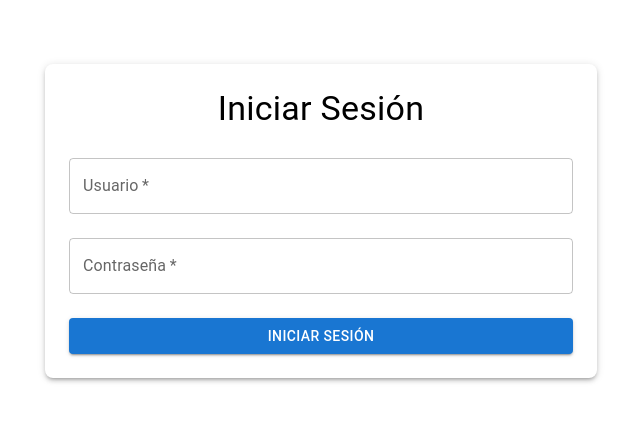
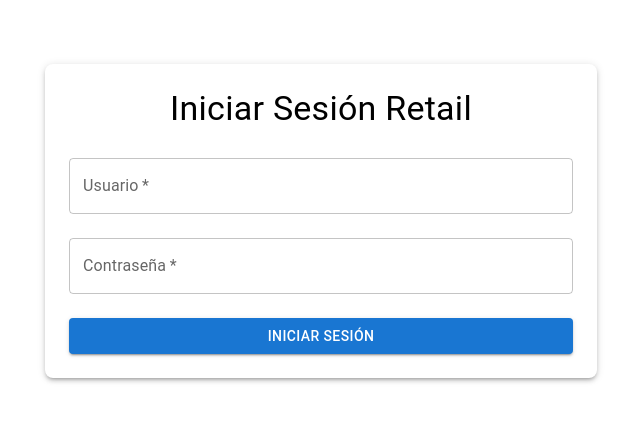
Before and after one commit to JoanG1/AppRetailFlowFront, a React (Vite) app: page /login in a window 1280 px wide. Shown: the top 422 px of the page, without its empty margins (319-959 px from the left). Built offline with nearby package versions, Linux system fonts and the light colour scheme.

Commit message:
Prueba de test, build y deploy

```diff
--- a/src/components/Login.jsx
+++ b/src/components/Login.jsx
@@ -48,7 +48,7 @@ const Login = () => {
         }}
       >
         <Typography variant="h4" gutterBottom>
-          Iniciar Sesión
+          Iniciar Sesión Retail
         </Typography>
 
         {error && (
```
